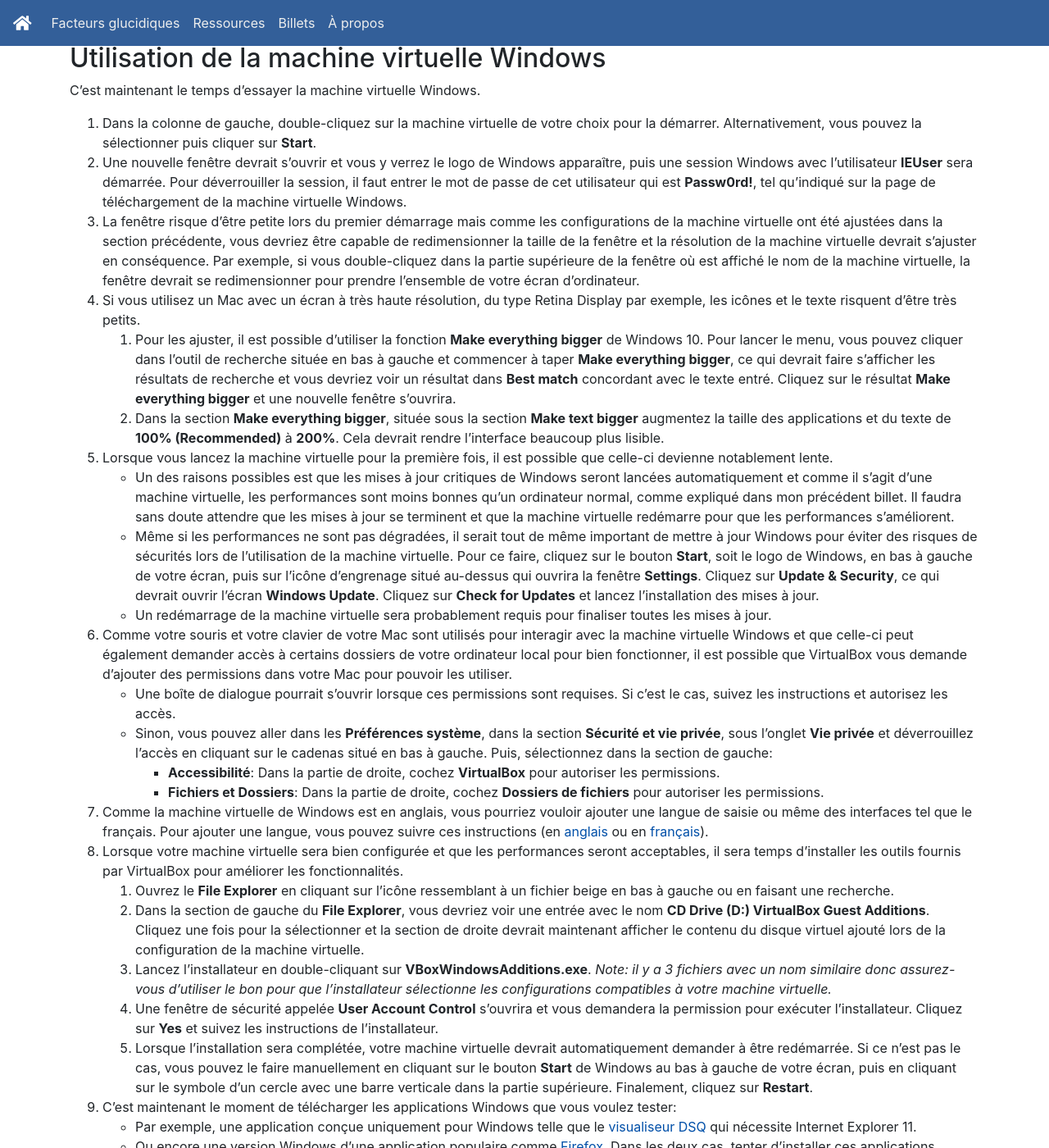
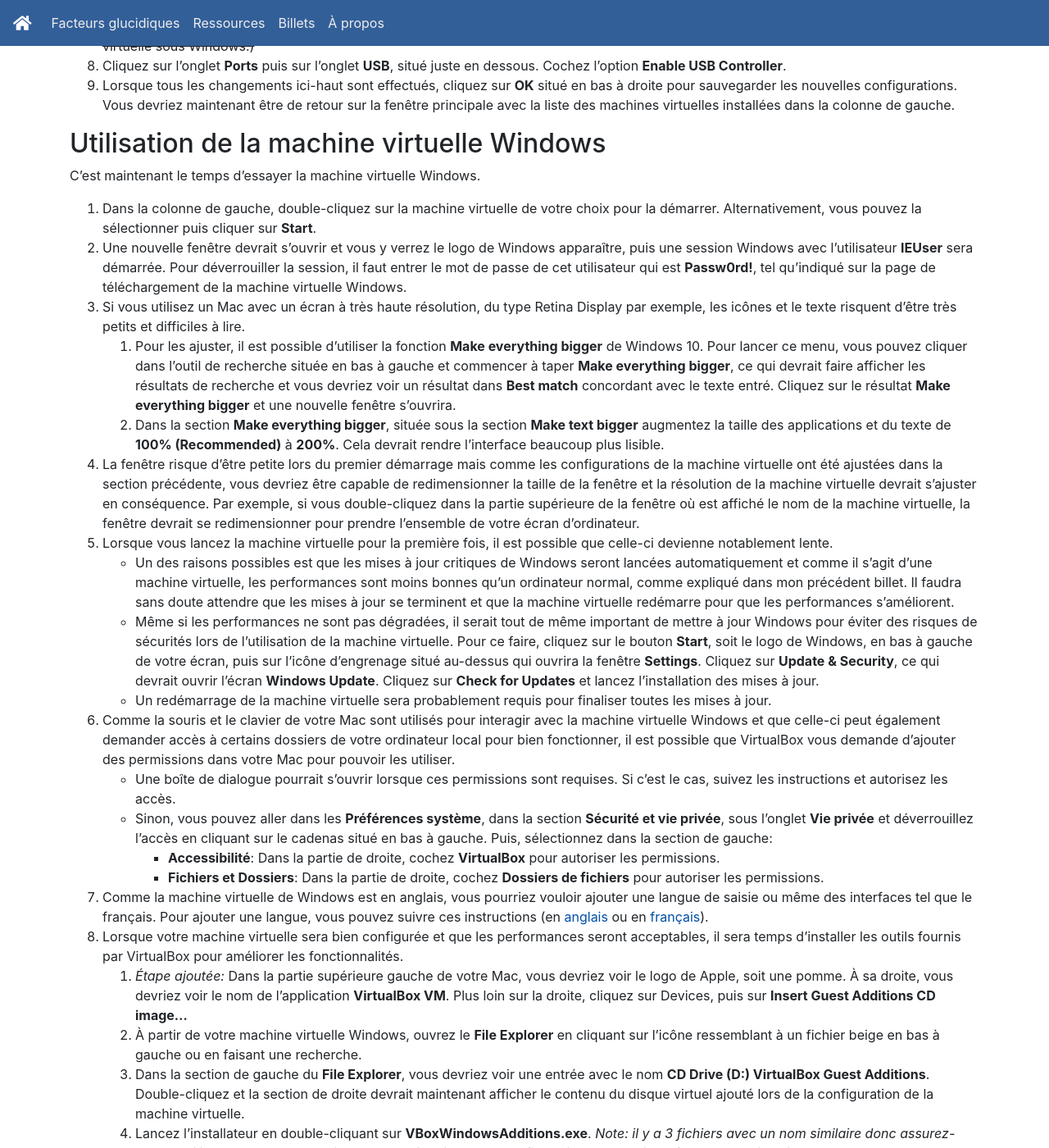
Before and after one commit to gcharest/gcharest.github.io, a Jekyll site: the page built from _posts/fr/2022-01-06-installer-virtualbox-macos.md, in a window 1280 px wide and 1400 px high, scrolled down 2374 px. Shown: the whole window at 82% size. Built offline with Jekyll 4.4.1, drawn with Linux system fonts in a browser that asks for light colours; nearby versions of some CDN libraries; a file with an impossible date is left out; some of the changed text lies outside the part shown.

Commit message:
Update steps for guest addons

```diff
--- a/_posts/fr/2022-01-06-installer-virtualbox-macos.md
+++ b/_posts/fr/2022-01-06-installer-virtualbox-macos.md
@@ -48,7 +48,8 @@ Il est donc possible que vous ayez besoin d'aller dans les **Préférences Syst
 2. Une fenêtre devrait normalement s'ouvrir pour que vous puissiez double-cliquer sur le fichier **VirtualBox.pkg**.
 3. L'installateur devrait ensuite se lancer et vous demander de confirmer l'endroit où installer l'application.
 Pour les fins de ce guide, vous pouvez simplement accepter les configurations de base et poursuivre l'installation.
-4. À la fin de l'installation, un icône VirtualBox devrait maintenant être disponible dans votre dossier **Applications**
+4. À la fin de l'installation, un icône VirtualBox devrait maintenant être disponible dans votre dossier **Applications** et un message devrait s'afficher vous demandant de redémarrer votre Mac.
+5. Redémarrez votre ordinateur.
 
 ## Démarrage de VirtualBox
 
@@ -81,13 +82,17 @@ Avant d'utiliser la machine virtuelle Windows 10, les paramètres devraient êtr
 En glissant le curseur vers la droite sur la ligne, la valeur devrait s'arrondir à **8192 MB**, sinon vous pouvez l'entrer manuellement.
 1. Cliquez sur l'onglet **Display**, puis changez la valeur de **Video Memory** pour le maximum disponible, qui devrait être **128 MB**.
 1. Toujours dans le même onglet **Display**, changez la valeur de **Graphics Controller** pour **VBoxSVGA** (la valeur originale étant normalement *VBoxVGA)*.
-1. Cliquez sur l'onglet **Storage** puis sur le bouton avec l'icône d'une disquette ayant le symbole "+".
-En survolant l'icône, le texte affiché devrait indiquer "Adds a new storage attachment".
-Lorsque vous aurez cliqué, un menu devrait afficher deux options: "Optical Drive" et "Hard Disk".
-Cliquez sur sur **Optical Drive**.
-1. Une nouvelle fenêtre devrait s'ouvrir avec une liste d'au moins un élément nommé "VBoxGuestAdditions.iso".
+1. **Étape modifiée**:Cliquez sur l'onglet **Storage** puis sur le bouton avec l'icône d'une disquette ayant le symbole "+".
+Cliquez sur **Leave Empty**.
+
+   ~~En survolant l'icône, le texte affiché devrait indiquer "Adds a new storage attachment".
+   Lorsque vous aurez cliqué, un menu devrait afficher deux options: "Optical Drive" et "Hard Disk".
+   Cliquez sur sur **Optical Drive**.~~
+1. *Mise à jour:*
+Cette étape est remplacée par une manipulation différente lorsque la machine virtuelle sera démarrée.
+~~Une nouvelle fenêtre devrait s'ouvrir avec une liste d'au moins un élément nommé "VBoxGuestAdditions.iso".
 Sélectionnez cet élément et cliquez sur **Choose**.
-(Cette étape sert à ajouter à la machine virtuelle un disque virtuel qui sera utilisé plus tard pour améliorer les fonctionnalités de la machine virtuelle sous Windows.)
+(Cette étape sert à ajouter à la machine virtuelle un disque virtuel qui sera utilisé plus tard pour améliorer les fonctionnalités de la machine virtuelle sous Windows.)~~
 1. Cliquez sur l'onglet **Ports** puis sur l'onglet **USB**, situé juste en dessous.
 Cochez l'option **Enable USB Controller**.
 1. Lorsque tous les changements ici-haut sont effectués, cliquez sur **OK** situé en bas à droite pour sauvegarder les nouvelles configurations.
@@ -101,14 +106,14 @@ C'est maintenant le temps d'essayer la machine virtuelle Windows.
 Alternativement, vous pouvez la sélectionner puis cliquer sur **Start**.
 1. Une nouvelle fenêtre devrait s'ouvrir et vous y verrez le logo de Windows apparaître, puis une session Windows avec l'utilisateur **IEUser** sera démarrée.
 Pour déverrouiller la session, il faut entrer le mot de passe de cet utilisateur qui est **Passw0rd!**, tel qu'indiqué sur la page de téléchargement de la machine virtuelle Windows.
+1. Si vous utilisez un Mac avec un écran à très haute résolution, du type Retina Display par exemple, les icônes et le texte risquent d'être très petits et difficiles à lire.
+   1. Pour les ajuster, il est possible d'utiliser la fonction **Make everything bigger** de Windows 10.
+    Pour lancer ce menu, vous pouvez cliquer dans l'outil de recherche située en bas à gauche et commencer à taper **Make everything bigger**, ce qui devrait faire afficher les résultats de recherche et vous devriez voir un résultat dans **Best match** concordant avec le texte entré.
+    Cliquez sur le résultat **Make everything bigger** et une nouvelle fenêtre s'ouvrira.
+   1. Dans la section **Make everything bigger**, située sous la section **Make text bigger** augmentez la taille des applications et du texte de **100% (Recommended)** à **200%**.
+    Cela devrait rendre l'interface beaucoup plus lisible.
 1. La fenêtre risque d'être petite lors du premier démarrage mais comme les configurations de la machine virtuelle ont été ajustées dans la section précédente, vous devriez être capable de redimensionner la taille de la fenêtre et la résolution de la machine virtuelle devrait s'ajuster en conséquence.
 Par exemple, si vous double-cliquez dans la partie supérieure de la fenêtre où est affiché le nom de la machine virtuelle, la fenêtre devrait se redimensionner pour prendre l'ensemble de votre écran d'ordinateur.
-1. Si vous utilisez un Mac avec un écran à très haute résolution, du type Retina Display par exemple, les icônes et le texte risquent d'être très petits.
-     1. Pour les ajuster, il est possible d'utiliser la fonction **Make everything bigger** de Windows 10.
-    Pour lancer le menu, vous pouvez cliquer dans l'outil de recherche située en bas à gauche et commencer à taper **Make everything bigger**, ce qui devrait faire s'afficher les résultats de recherche et vous devriez voir un résultat dans **Best match** concordant avec le texte entré.
-    Cliquez sur le résultat **Make everything bigger** et une nouvelle fenêtre s'ouvrira.
-     1. Dans la section **Make everything bigger**, située sous la section **Make text bigger** augmentez la taille des applications et du texte de **100% (Recommended)** à **200%**.
-    Cela devrait rendre l'interface beaucoup plus lisible.
 1. Lorsque vous lancez la machine virtuelle pour la première fois, il est possible que celle-ci devienne notablement lente.
    - Un des raisons possibles est que les mises à jour critiques de Windows seront lancées automatiquement et comme il s'agit d'une machine virtuelle, les performances sont moins bonnes qu'un ordinateur normal, comme expliqué dans mon précédent billet.
    Il faudra sans doute attendre que les mises à jour se terminent et que la machine virtuelle redémarre pour que les performances s'améliorent.
@@ -117,7 +122,7 @@ Par exemple, si vous double-cliquez dans la partie supérieure de la fenêtre o
    Cliquez sur **Update & Security**, ce qui devrait ouvrir l'écran **Windows Update**.
    Cliquez sur **Check for Updates** et lancez l'installation des mises à jour.
    - Un redémarrage de la machine virtuelle sera probablement requis pour finaliser toutes les mises à jour.
-1. Comme votre souris et votre clavier de votre Mac sont utilisés pour interagir avec la machine virtuelle Windows et que celle-ci peut également demander accès à certains dossiers de votre ordinateur local pour bien fonctionner, il est possible que VirtualBox vous demande d'ajouter des permissions dans votre Mac pour pouvoir les utiliser.
+1. Comme la souris et le clavier de votre Mac sont utilisés pour interagir avec la machine virtuelle Windows et que celle-ci peut également demander accès à certains dossiers de votre ordinateur local pour bien fonctionner, il est possible que VirtualBox vous demande d'ajouter des permissions dans votre Mac pour pouvoir les utiliser.
    - Une boîte de dialogue pourrait s'ouvrir lorsque ces permissions sont requises.
    Si c'est le cas, suivez les instructions et autorisez les accès.
    - Sinon, vous pouvez aller dans les **Préférences système**, dans la section **Sécurité et vie privée**, sous l'onglet **Vie privée** et déverrouillez l'accès en cliquant sur le cadenas situé en bas à gauche.
@@ -127,9 +132,12 @@ Par exemple, si vous double-cliquez dans la partie supérieure de la fenêtre o
 1. Comme la machine virtuelle de Windows est en anglais, vous pourriez vouloir ajouter une langue de saisie ou même des interfaces tel que le français.
 Pour ajouter une langue, vous pouvez suivre ces instructions (en [anglais](https://support.microsoft.com/en-us/windows/install-a-language-for-windows-ccd853d3-9ecd-7da7-9ef0-72b4a055410a) ou en [français](https://support.microsoft.com/fr-fr/windows/installer-une-langue-pour-windows-ccd853d3-9ecd-7da7-9ef0-72b4a055410a)).
 1. Lorsque votre machine virtuelle sera bien configurée et que les performances seront acceptables, il sera temps d'installer les outils fournis par VirtualBox pour améliorer les fonctionnalités.
-   1. Ouvrez le **File Explorer** en cliquant sur l'icône ressemblant à un fichier beige en bas à gauche ou en faisant une recherche.
+   1. *Étape ajoutée:* Dans la partie supérieure gauche de votre Mac, vous devriez voir le logo de Apple, soit une pomme.
+   À sa droite, vous devriez voir le nom de l'application **VirtualBox VM**.
+   Plus loin sur la droite, cliquez sur Devices, puis sur **Insert Guest Additions CD image...**
+   1. À partir de votre machine virtuelle Windows, ouvrez le **File Explorer** en cliquant sur l'icône ressemblant à un fichier beige en bas à gauche ou en faisant une recherche.
    1. Dans la section de gauche du **File Explorer**, vous devriez voir une entrée avec le nom **CD Drive (D:) VirtualBox Guest Additions**.
-   Cliquez une fois pour la sélectionner et la section de droite devrait maintenant afficher le contenu du disque virtuel ajouté lors de la configuration de la machine virtuelle.
+   Double-cliquez et la section de droite devrait maintenant afficher le contenu du disque virtuel ajouté lors de la configuration de la machine virtuelle.
    1. Lancez l'installateur en double-cliquant sur **VBoxWindowsAdditions.exe**. *Note: il y a 3 fichiers avec un nom similaire donc assurez-vous d'utiliser le bon pour que l'installateur sélectionne les configurations compatibles à votre machine virtuelle.*
    1. Une fenêtre de sécurité appelée **User Account Control** s'ouvrira et vous demandera la permission pour exécuter l'installateur.
    Cliquez sur **Yes** et suivez les instructions de l'installateur.
```
